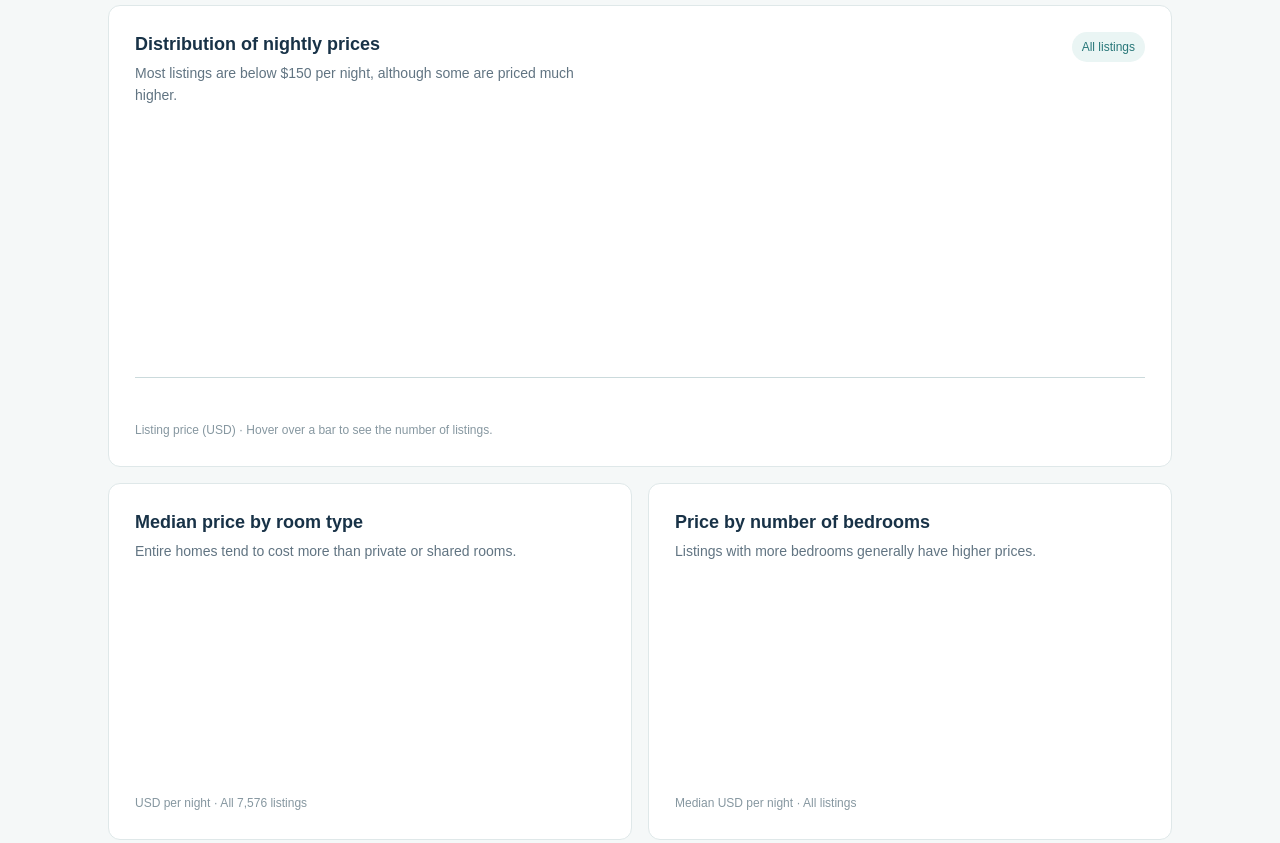
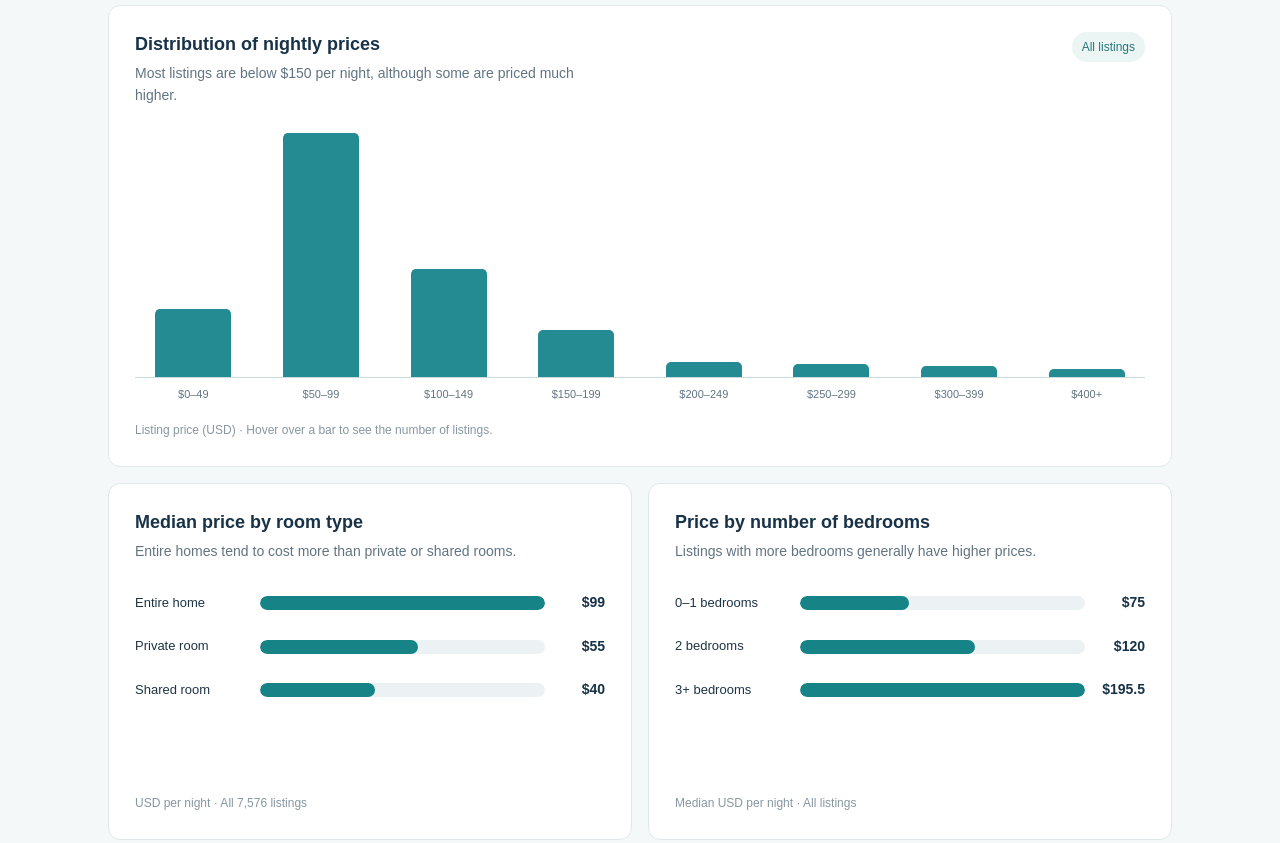
Before and after one commit to markjmcclellan/seattle-airbnb-analysis, a plain HTML site: page index.html in a window 1280 px wide. Shown: the part 920-1763 px from the top of the page. Drawn offline with Linux system fonts and the light colour scheme.

Commit message:
Fix dashboard data file path

```diff
--- a/index.html
+++ b/index.html
@@ -7,7 +7,7 @@
   <meta name="description" content="A visual exploration of Seattle Airbnb listing prices using a historical 2018 dataset.">
   <title>Seattle Airbnb | Data Analysis</title>
   <link rel="stylesheet" href="style.css">
-  <script src="data/summary.js" defer></script>
+  <script src="summary.js" defer></script>
   <script src="script.js" defer></script>
 </head>
 <body>
```
